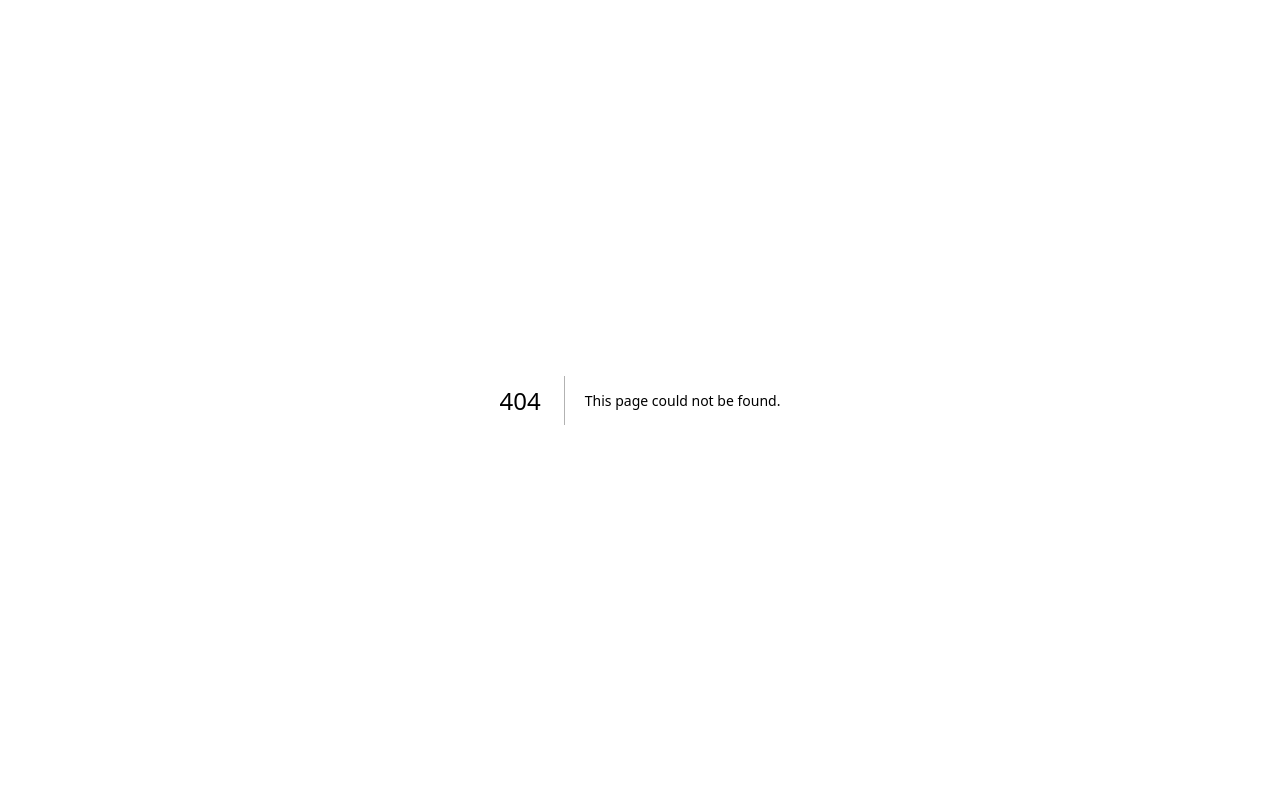
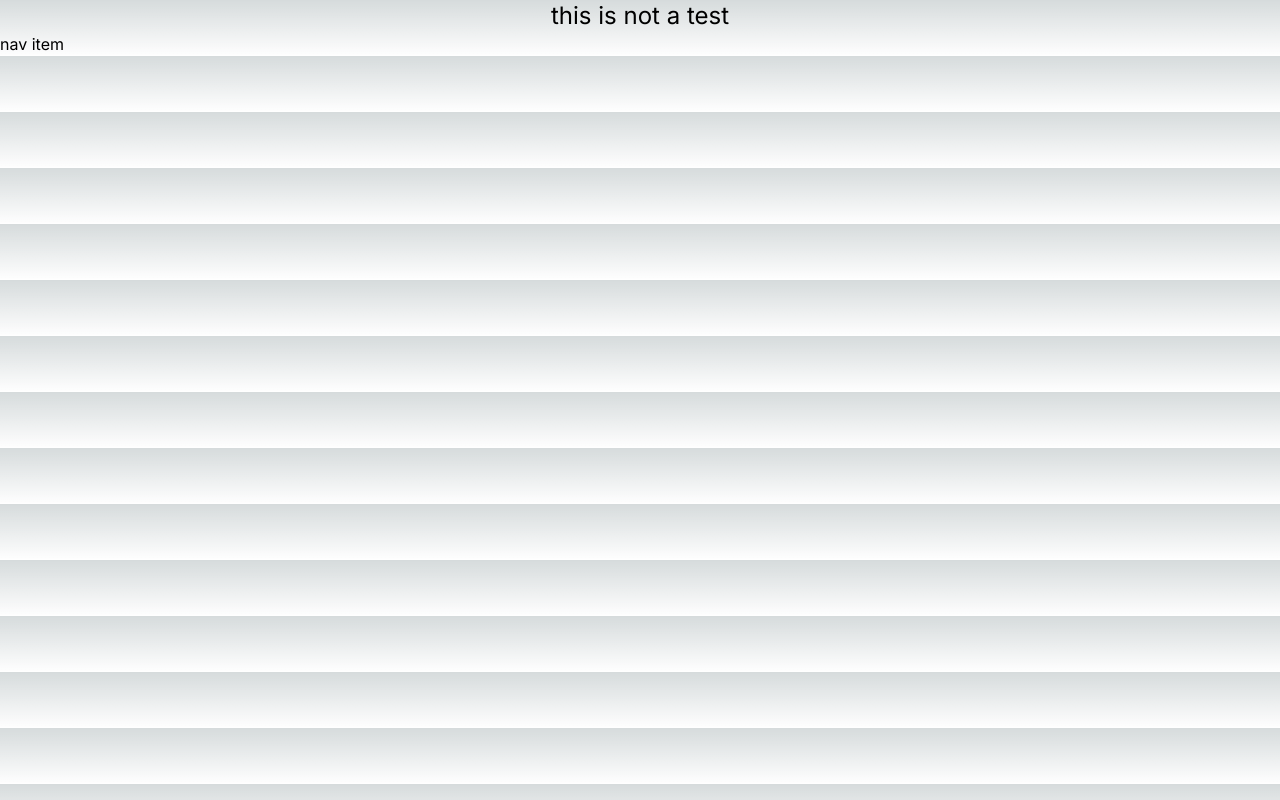
Before and after one commit to shriyashshukla/Frontend_only-website, a Next.js app: page /chai in a window 1280 px wide. Before the commit this address had no page. Built offline with nearby package versions, Linux system fonts and the light colour scheme.

Commit message:
chore: Add navigation item to layout and create ChaiPage component

```diff
--- /dev/null
+++ b/src/app/chai/page.tsx
@@ -0,0 +1,5 @@
+export default function ChaiPage(){
+    return(
+        <h1 className="text-2xl text-center">this is not a test </h1>
+    )
+}
--- a/src/app/layout.tsx
+++ b/src/app/layout.tsx
@@ -17,6 +17,7 @@ export default function RootLayout({
   return (
     <html lang="en">
       <body className={inter.className}>{children}</body>
+      <h2>nav item </h2>
     </html>
   );
 }
```
